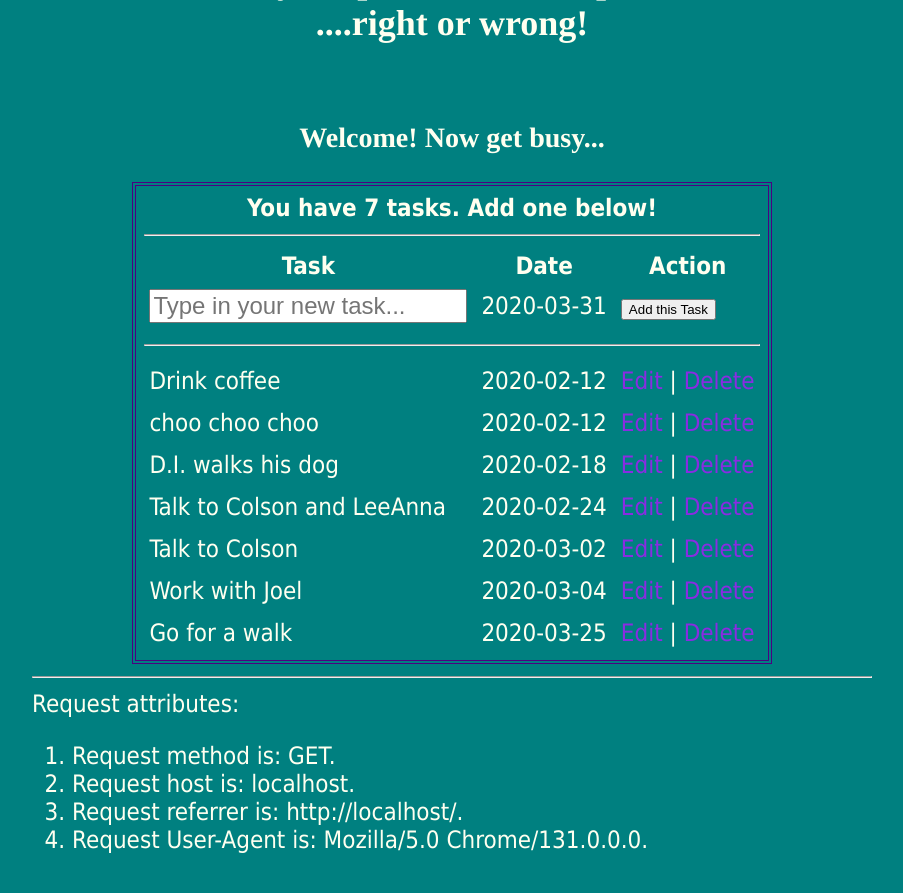
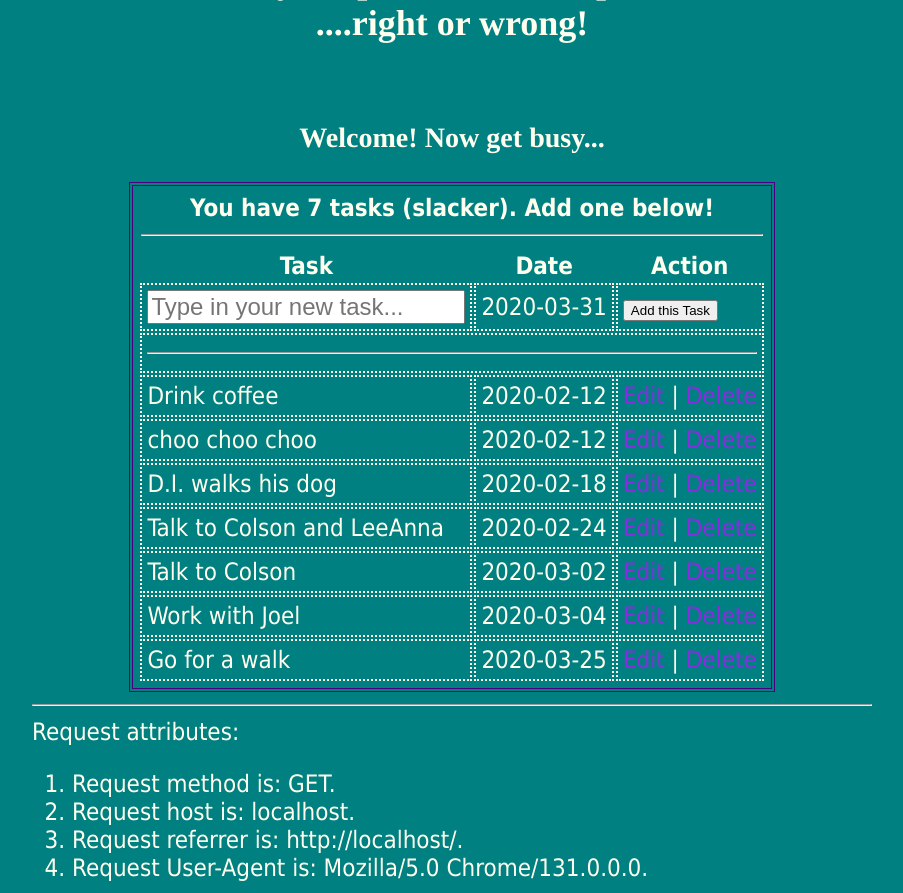
Before and after one commit to divonbriesen/Flasky, a Flask app: page / in a window 1280 px wide. Shown: the part 269-1162 px from the top of the page, without its empty margins (188-1091 px from the left). Run offline with Flask 2, Linux system fonts and the light colour scheme; data comes from the database, SQL or seed files in the repository; both versions use the stored data as it was after the commit.

Commit message:
play with date and table borders

```diff
--- a/static/styles/default.css
+++ b/static/styles/default.css
@@ -44,7 +44,7 @@ th
 td
 {
 	padding: 5px;
-	border: 1px solid teal;
+	border: 2px dotted ivory;
 }
 
 h1, h2, h3
--- a/templates/index.htm
+++ b/templates/index.htm
@@ -14,7 +14,8 @@
     <h3>Just DELETED record id
         {{request.args.get('id')}}.</h3>
 {% elif request.args.get('action') == 'insert' %}
-    <h3>Just INSERTED new record id {{request.args.get('id')}}.</h3>
+    <h3>Just INSERTED new record id
+        {{request.args.get('id')}}.</h3>
 {% else %}
     <h3>Welcome! Now get busy...</h3>
 {% endif %}
@@ -22,7 +23,7 @@
     <table>
         <tr>
             <th colspan = "3">
-                You have  {{taskstoget|count}} tasks. Add one below!
+                You have  {{taskstoget|count}} tasks (slacker). Add one below!
                 <hr/>
             </th>
         </tr>
@@ -51,9 +52,9 @@
                 </form>
             </td>
         </tr>
-        <th colspan = "3">
+        <td colspan = "3">
             <hr/>
-        </th>
+        </td>
         {% if taskstoget|length > 0 %}
             {% for task in taskstoget %}
 
@@ -67,7 +68,15 @@
                            style  = "font-size: 100%;" id = "{{task.id}}"
                             value = "{{task.content}}" />
                     </td>
-                    <td>
+                    <td id = "currentdate2">
+                        <script>
+                            var today = new Date();
+                            var dd = String(today.getDate()).padStart(2, '0');
+                            var mm = String(today.getMonth() + 1).padStart(2, '0'); //January is 0!
+                            var yyyy = today.getFullYear();
+                            today = yyyy + '-' + mm + '-' + dd;
+                            document.getElementById("currentdate2").innerHTML = today;
+                        </script>
                     </td>
                     <td>
                         <input type = "submit" value = "Update Task!" />
```
Also changed, not shown: test.db.
